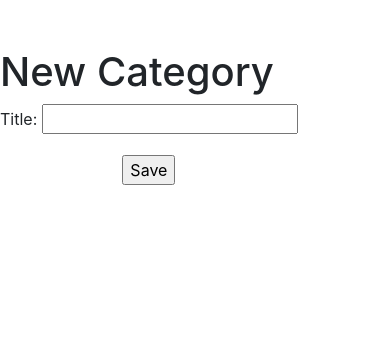
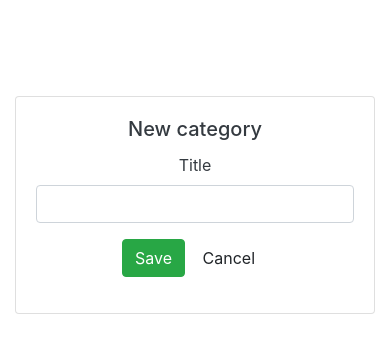
Before and after one commit to Notes-lab/notes, a Django app: page /category/new/ in a window 390 px wide. Shown: the part 56-417 px from the top of the page. Run offline with Django 3.2, Linux system fonts and the light colour scheme; some libraries are stand-ins or nearby versions.

Commit message:
fix get_absolute_url, install widget-tweaks app and add in INSTALLED_APPS, fix form new_category.html

```diff
--- a/category/models.py
+++ b/category/models.py
@@ -12,4 +12,4 @@ class Categories(models.Model):
         return self.title
 
     def get_absolute_url(self):
-        return reverse('home', args=[str(self.slug)])
+        return reverse('home')
--- a/notes/settings.py
+++ b/notes/settings.py
@@ -37,7 +37,9 @@ INSTALLED_APPS = [
     'django.contrib.sessions',
     'django.contrib.messages',
     'django.contrib.staticfiles',
-    'category'
+    'category',
+    'widget_tweaks',
+
 ]
 
 MIDDLEWARE = [
--- a/templates/category/new_category.html
+++ b/templates/category/new_category.html
@@ -1,9 +1,41 @@
 {% extends 'base.html' %}
+{% load widget_tweaks %}
 
 {% block content %}
-    <h1>New Category</h1>
-    <form action="" method="post">{% csrf_token %}
-        {{ form.as_p }}
-        <input type="submit" value="Save" />
-    </form>
+    <div class="container">
+      <div class="row">
+        <div class="col-sm-9 col-md-7 col-lg-5 mx-auto">
+          <div class="card card-signin my-5">
+            <div class="card-body text-dark">
+                <h5 class="card-title text-center">New category</h5>
+                <form method="post" action="">
+                    {% csrf_token %}
+
+                    {% for hidden in form.hidden_fields %}
+                        {{ hidden }}
+                    {% endfor %}
+
+                    {% for field in form.visible_fields %}
+                        <div class="form-group">
+                            <label for="{{ field.id_for_label }}">{{ field.label }}</label>
+                            {{ field|add_class:'form-control' }}
+                            {% for error in field.errors %}
+                                <span class="help-block">{{ error }}</span>
+                            {% endfor %}
+                        </div>
+                    {% endfor %}
+
+                    <div class="form-group">
+                        <button type="submit" class="btn btn-success">
+                            <span class="glyphicon glyphicon-ok"></span> Save
+                        </button>
+                        <a href="{% url 'home' %}" class="btn btn-default">Cancel</a>
+                    </div>
+                </form>
+            </div>
+          </div>
+        </div>
+      </div>
+    </div>
+
 {% endblock %}
```
Also changed, not shown: 2 other files.
